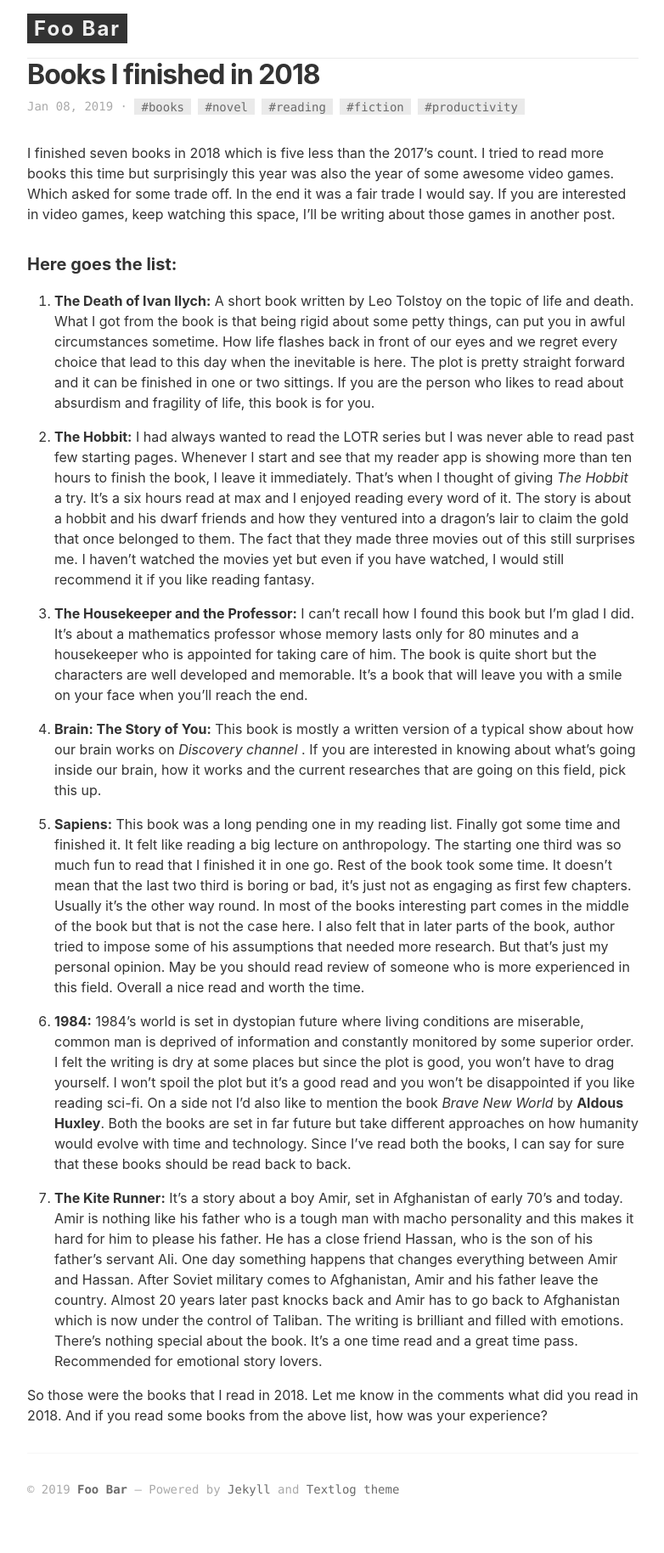
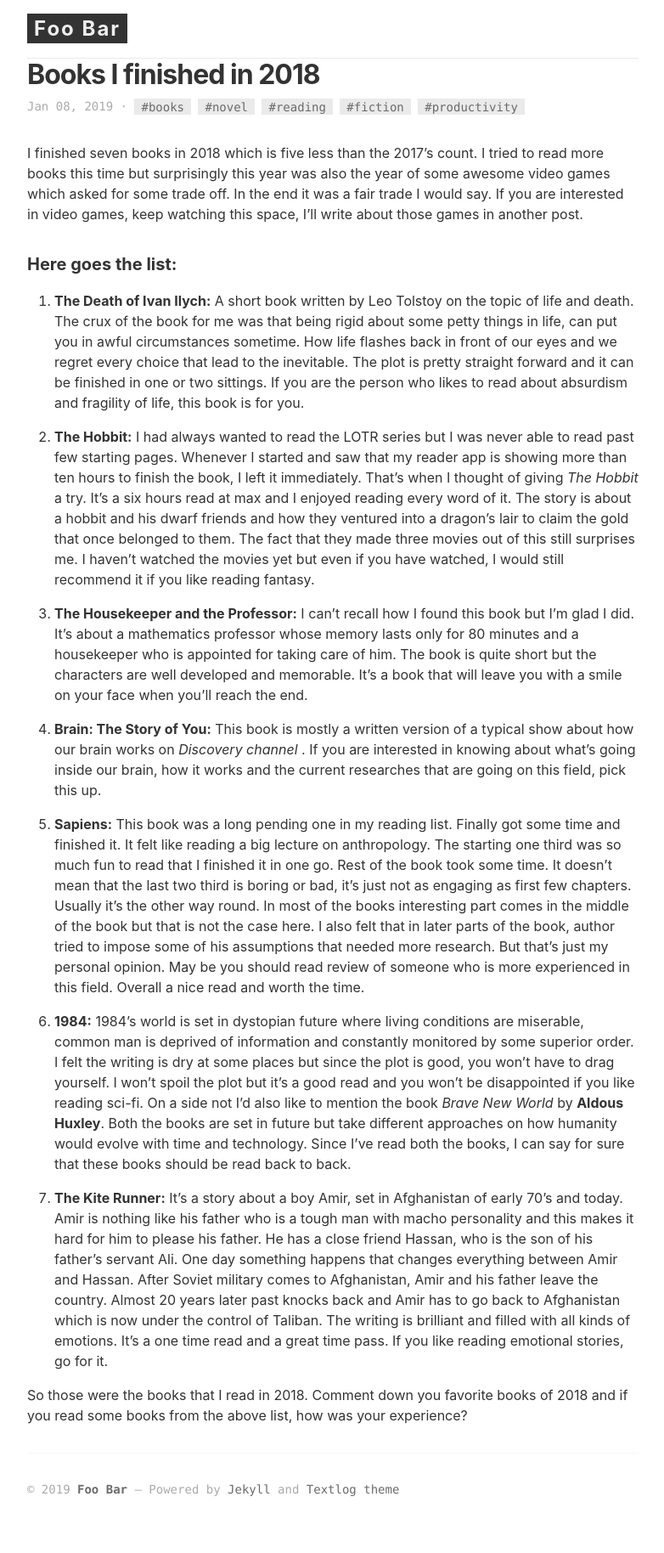
Before and after one commit to shivanju/shivanju.github.io, a Jekyll site: the page built from _posts/2019-01-08-books-read-in-2018.md, in a window 1280 px wide. Shown: the whole page at 85% size, without its empty margins (8-790 px from the left). Built offline with Jekyll 4.4.1, drawn with Linux system fonts in a browser that asks for light colours; comment, search, counter and statistics services are not loaded.

Commit message:
Minor corrections in books article

```diff
--- a/_posts/2019-01-08-books-read-in-2018.md
+++ b/_posts/2019-01-08-books-read-in-2018.md
@@ -5,12 +5,12 @@ tags: [books, novel, reading, fiction, productivity]
 comments: true
 ---
 
-I finished seven books in 2018 which is five less than the 2017's count. I tried to read more books this time but surprisingly this year was also the year of some awesome video games. Which asked for some trade off. In the end it was a fair trade I would say. If you are interested in video games, keep watching this space, I'll be writing about those games in another post.
+I finished seven books in 2018 which is five less than the 2017's count. I tried to read more books this time but surprisingly this year was also the year of some awesome video games which asked for some trade off. In the end it was a fair trade I would say. If you are interested in video games, keep watching this space, I'll write about those games in another post.
 
 #### __Here goes the list:__
-1. __The Death of Ivan Ilych:__ A short book written by Leo Tolstoy on the topic of life and death. What I got from the book is that being rigid about some petty things, can put you in awful circumstances sometime. How life flashes back in front of our eyes and we regret every choice that lead to this day when the inevitable is here. The plot is pretty straight forward and it can be finished in one or two sittings. If you are the person who likes to read about absurdism and fragility of life, this book is for you.
+1. __The Death of Ivan Ilych:__ A short book written by Leo Tolstoy on the topic of life and death. The crux of the book for me was that being rigid about some petty things in life, can put you in awful circumstances sometime. How life flashes back in front of our eyes and we regret every choice that lead to the inevitable. The plot is pretty straight forward and it can be finished in one or two sittings. If you are the person who likes to read about absurdism and fragility of life, this book is for you.
 
-2. __The Hobbit:__ I had always wanted to read the LOTR series but I was never able to read past few starting pages. Whenever I start and see that my reader app is showing more than ten hours to finish the book, I leave it immediately. That's when I thought of giving *The Hobbit* a try. It's a six hours read at max and I enjoyed reading every word of it. The story is about a hobbit and his dwarf friends and how they ventured into a dragon's lair to claim the gold that once belonged to them. The fact that they made three movies out of this still surprises me. I haven't watched the movies yet but even if you have watched, I would still recommend it if you like reading fantasy.
+2. __The Hobbit:__ I had always wanted to read the LOTR series but I was never able to read past few starting pages. Whenever I started and saw that my reader app is showing more than ten hours to finish the book, I left it immediately. That's when I thought of giving *The Hobbit* a try. It's a six hours read at max and I enjoyed reading every word of it. The story is about a hobbit and his dwarf friends and how they ventured into a dragon's lair to claim the gold that once belonged to them. The fact that they made three movies out of this still surprises me. I haven't watched the movies yet but even if you have watched, I would still recommend it if you like reading fantasy.
 
 3. __The Housekeeper and the Professor:__ I can't recall how I found this book but I'm glad I did. It's about a mathematics professor whose memory lasts only for 80 minutes and a housekeeper who is appointed for taking care of him. The book is quite short but the characters are well developed and memorable. It's a book that will leave you with a smile on your face when you'll reach the end.
 
@@ -18,8 +18,8 @@ I finished seven books in 2018 which is five less than the 2017's count. I tried
 
 5. __Sapiens:__ This book was a long pending one in my reading list. Finally got some time and finished it. It felt like reading a big lecture on anthropology. The starting one third was so much fun to read that I finished it in one go. Rest of the book took some time. It doesn't mean that the last two third is boring or bad, it's just not as engaging as first few chapters. Usually it's the other way round. In most of the books interesting part comes in the middle of the book but that is not the case here. I also felt that in later parts of the book, author tried to impose some of his assumptions that needed more research. But that's just my personal opinion. May be you should read review of someone who is more experienced in this field. Overall a nice read and worth the time.
 
-6. __1984:__ 1984's world is set in dystopian future where living conditions are miserable, common man is deprived of information and constantly monitored by some superior order. I felt the writing is dry at some places but since the plot is good, you won't have to drag yourself. I won't spoil the plot but it's a good read and you won't be disappointed if you like reading sci-fi. On a side not I'd also like to mention the book *Brave New World* by __Aldous Huxley__. Both the books are set in far future but take different approaches on how humanity would evolve with time and technology. Since I've read both the books, I can say for sure that these books should be read back to back.
+6. __1984:__ 1984's world is set in dystopian future where living conditions are miserable, common man is deprived of information and constantly monitored by some superior order. I felt the writing is dry at some places but since the plot is good, you won't have to drag yourself. I won't spoil the plot but it's a good read and you won't be disappointed if you like reading sci-fi. On a side not I'd also like to mention the book *Brave New World* by __Aldous Huxley__. Both the books are set in future but take different approaches on how humanity would evolve with time and technology. Since I've read both the books, I can say for sure that these books should be read back to back.
 
-7. __The Kite Runner:__ It's a story about a boy Amir, set in Afghanistan of early 70's and today. Amir is nothing like his father who is a tough man with macho personality and this makes it hard for him to please his father. He has a close friend Hassan, who is the son of his father's servant Ali. One day something happens that changes everything between Amir and Hassan. After Soviet military comes to Afghanistan, Amir and his father leave the country. Almost 20 years later past knocks back and Amir has to go back to Afghanistan which is now under the control of Taliban. The writing is brilliant and filled with emotions. There's nothing special about the book. It's a one time read and a great time pass. Recommended for emotional story lovers.
+7. __The Kite Runner:__ It's a story about a boy Amir, set in Afghanistan of early 70's and today. Amir is nothing like his father who is a tough man with macho personality and this makes it hard for him to please his father. He has a close friend Hassan, who is the son of his father's servant Ali. One day something happens that changes everything between Amir and Hassan. After Soviet military comes to Afghanistan, Amir and his father leave the country. Almost 20 years later past knocks back and Amir has to go back to Afghanistan which is now under the control of Taliban. The writing is brilliant and filled with all kinds of emotions. It's a one time read and a great time pass. If you like reading emotional stories, go for it.
 
-So those were the books that I read in 2018. Let me know in the comments what did you read in 2018. And if you read some books from the above list, how was your experience?
+So those were the books that I read in 2018. Comment down you favorite books of 2018 and if you read some books from the above list, how was your experience?
```
